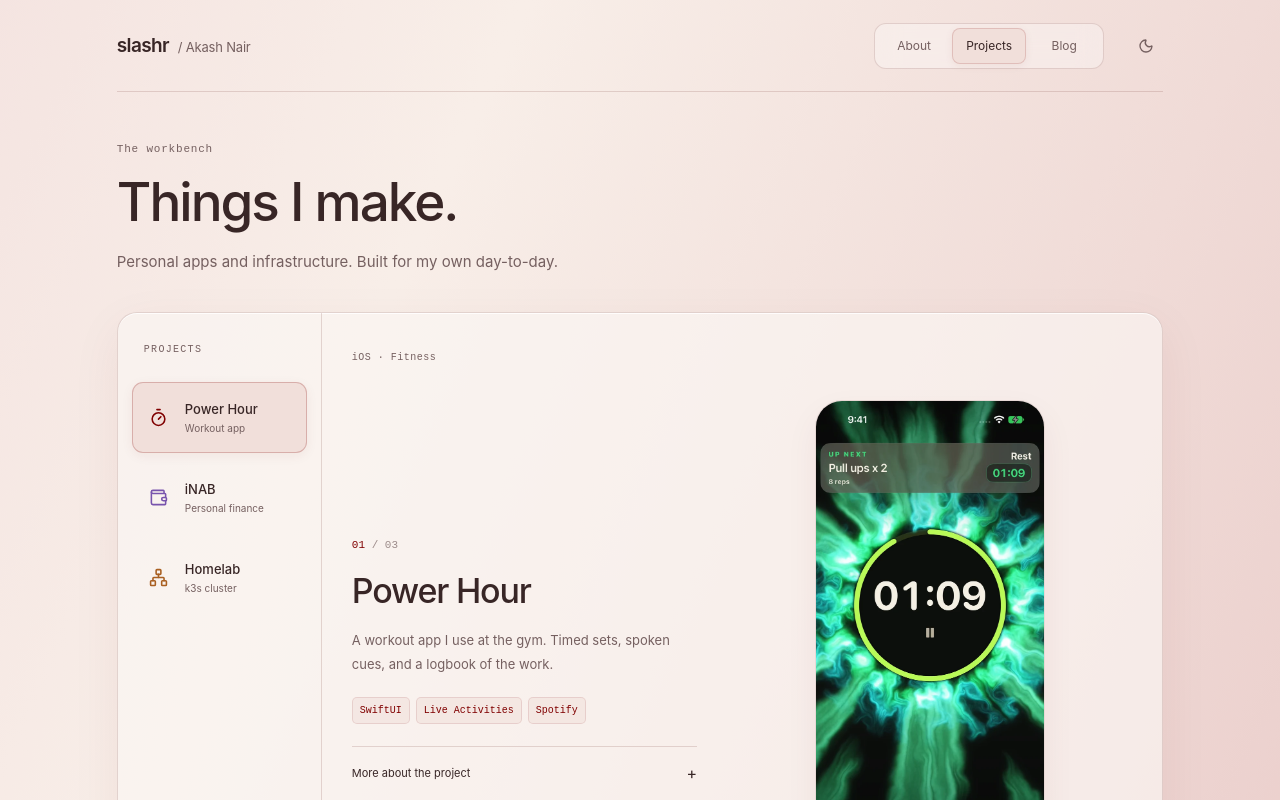
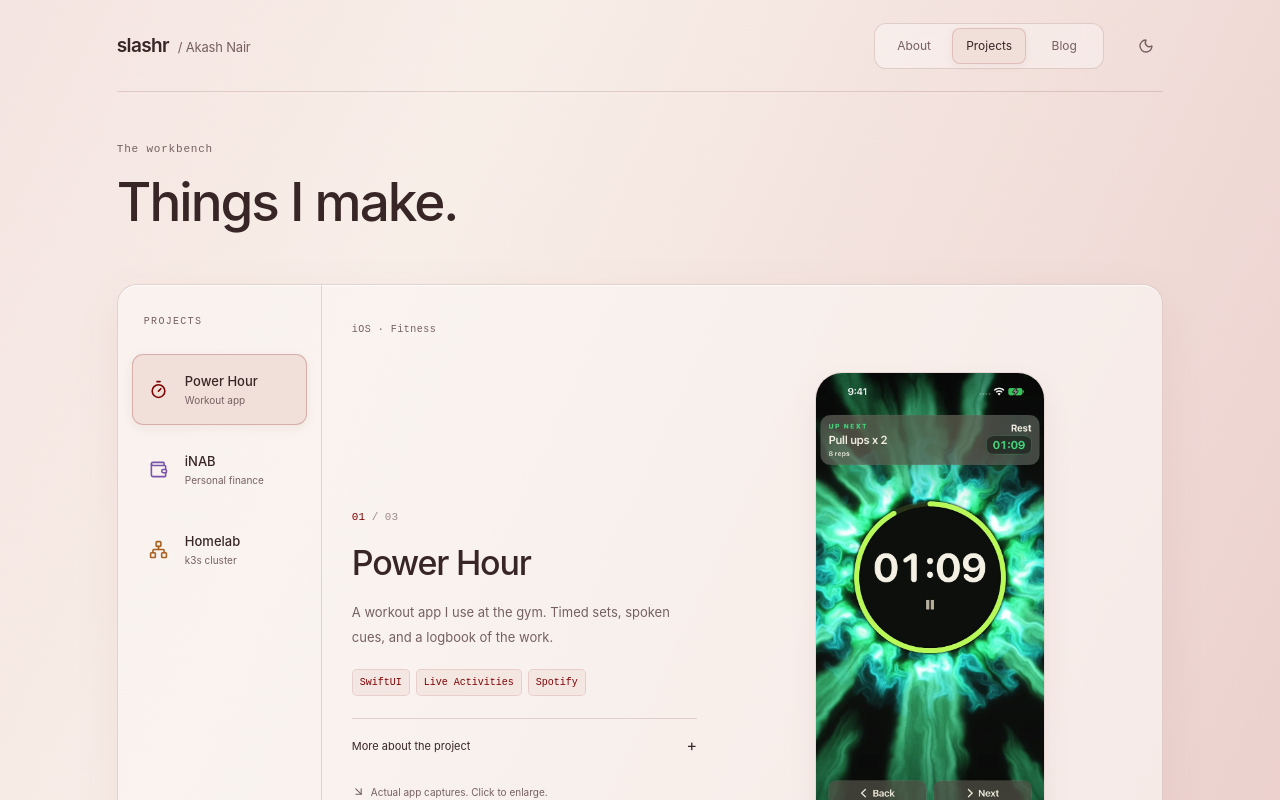
Before and after one commit to slashr/slashr.github.io, a Next.js app: page /projects in a window 1280 px wide. Shown: the top 800 px of the page. Built offline with nearby package versions, Linux system fonts and the light colour scheme.

Commit message:
Remove the Projects page description

```diff
--- a/app/projects/page.tsx
+++ b/app/projects/page.tsx
@@ -15,7 +15,6 @@
         <div>
           <span className="eyebrow">The workbench</span>
           <h1>Things I make.</h1>
-          <p>Personal apps and infrastructure. Built for my own day-to-day.</p>
         </div>
       </header>
       <Workbench />
```
